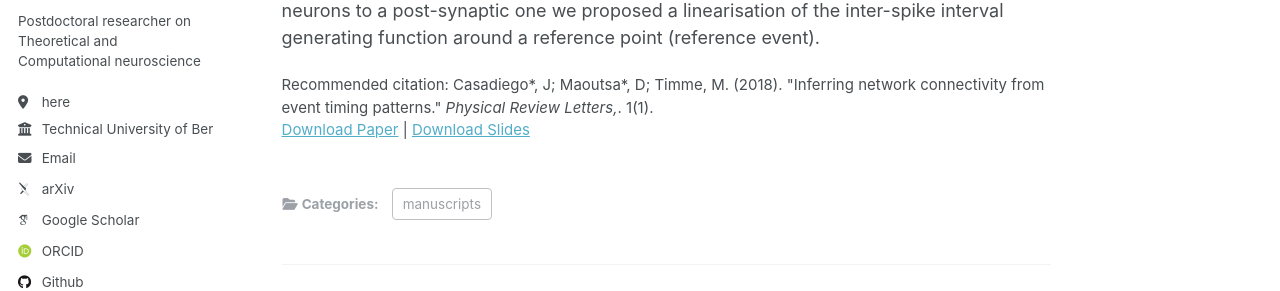
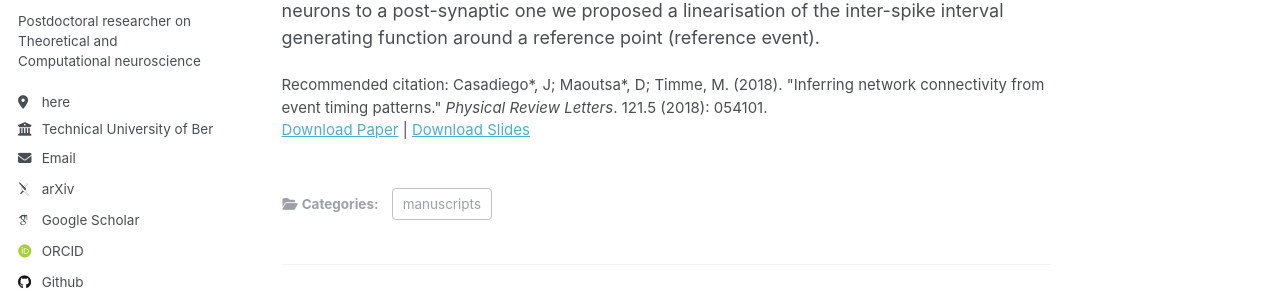
Before and after one commit to dimitra-maoutsa/dimitra-maoutsa.github.io, a Jekyll site: the page built from _publications/2018-08-01-inferring-network-connectivity-1.md, in a window 1280 px wide and 1208 px high. Shown: the part 342-633 px from the top of the window. Built offline with Jekyll 4.4.1, drawn with Linux system fonts in a browser that asks for light colours; some web fonts are replaced.

Commit message:
Update 2018-08-01-inferring-network-connectivity-1.md

```diff
--- a/_publications/2018-08-01-inferring-network-connectivity-1.md
+++ b/_publications/2018-08-01-inferring-network-connectivity-1.md
@@ -8,7 +8,7 @@ date: 2018-08-01
 venue: 'Physical Review Letters'
 slidesurl: ''
 paperurl: 'https://gitlab.com/di.ma/Connectivity_from_event_timing_patterns/-/blob/master/PhysRevLett.121.054101.pdf'
-citation: 'Casadiego*, J; Maoutsa*, D; Timme, M. (2018). &quot;Inferring network connectivity from event timing patterns.&quot; <i>Physical Review Letters,</i>. 1(1).'
+citation: 'Casadiego*, J; Maoutsa*, D; Timme, M. (2018). &quot;Inferring network connectivity from event timing patterns.&quot; <i>Physical Review Letters</i>. 121.5 (2018): 054101.'
 ---
 
 We introduced a mapping of the network spiking activity to high-dimensional spaces, called **event spaces**, spanned by the relative spiking intervals of all neurons in the network. This mapping can be construed as a sampling of the inter-spike interval generating function for each neuron. To identify the effect of putative pre-synaptic neurons to a post-synaptic one we proposed a linearisation of the inter-spike interval generating function around a reference point (reference event).
```
